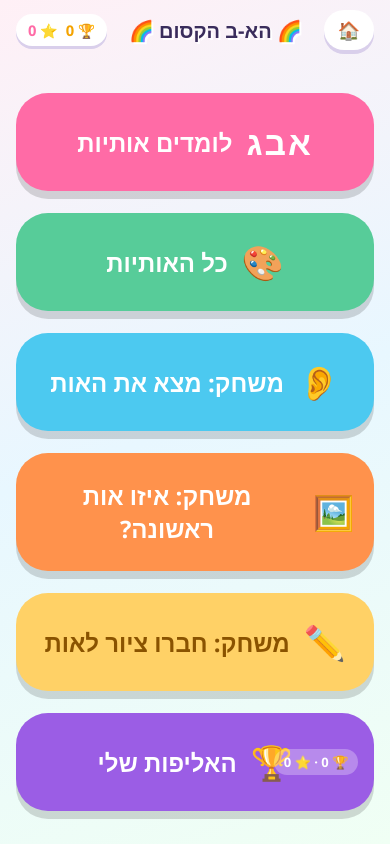
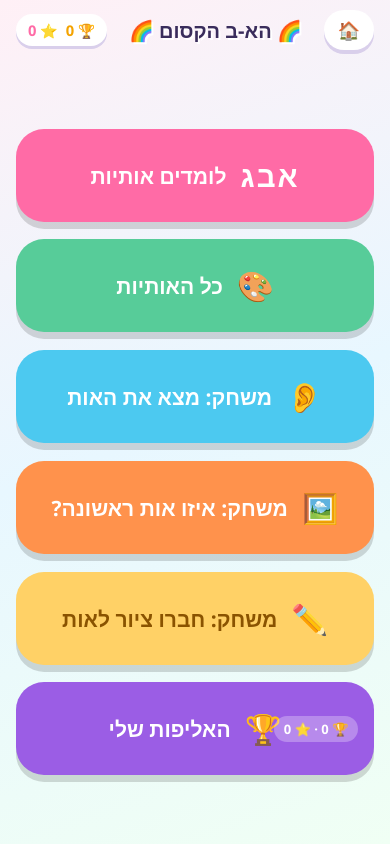
Before and after one commit to ESTISHEMTOV/learn-alpha, a plain HTML site: page index.html in a window 390 px wide. Drawn offline with Linux system fonts and the light colour scheme.

Commit message:
תיקון תצוגת אנדרואיד (האריח הראשון נחתך) + הוראות המשך פיתוח ב-README
- .screen: justify-content safe center — התוכן לא נחתך מלמעלה בגלילה
- אריחי התפריט מעט קטנים יותר בטלפון (padding/gap responsive) כדי שיתאימו
- README: הוראות שכפול, עריכה, פרסום ובניית קול להמשך מחשבון אחר

Co-Authored-By: Claude Opus 4.8 (1M context) <noreply@anthropic.com>

```diff
--- a/index.html
+++ b/index.html
@@ -38,16 +38,18 @@
 
   /* ---------- Screens ---------- */
   .screen{ flex:1; display:none; flex-direction:column; align-items:center;
-    justify-content:center; padding:12px; text-align:center; overflow:auto; }
+    justify-content:safe center; padding:12px; text-align:center;
+    overflow-y:auto; -webkit-overflow-scrolling:touch; }
   .screen.active{ display:flex; animation:pop .35s ease; }
   @keyframes pop{ from{opacity:0; transform:scale(.9)} to{opacity:1; transform:scale(1)} }
 
   /* ---------- Home menu ---------- */
-  .menu{ display:flex; flex-direction:column; gap:22px; width:min(92vw,460px); }
+  .menu{ display:flex; flex-direction:column; gap:clamp(11px,2.1vh,22px);
+    width:min(92vw,460px); padding:8px 0; }
   .big-btn{
-    border:none; border-radius:32px; padding:26px 20px; cursor:pointer;
-    font-size:clamp(24px,6vw,34px); font-family:inherit; color:#fff; font-weight:700;
-    box-shadow:0 8px 0 rgba(0,0,0,.15); transition:transform .12s;
+    border:none; border-radius:28px; padding:clamp(13px,3.2vh,26px) 20px; cursor:pointer;
+    font-size:clamp(20px,5.4vw,34px); font-family:inherit; color:#fff; font-weight:700;
+    box-shadow:0 7px 0 rgba(0,0,0,.15); transition:transform .12s;
     display:flex; align-items:center; justify-content:center; gap:14px;
   }
   .big-btn:active{ transform:translateY(5px); box-shadow:0 3px 0 rgba(0,0,0,.15); }
```
Also changed, not shown: 1 other file.
